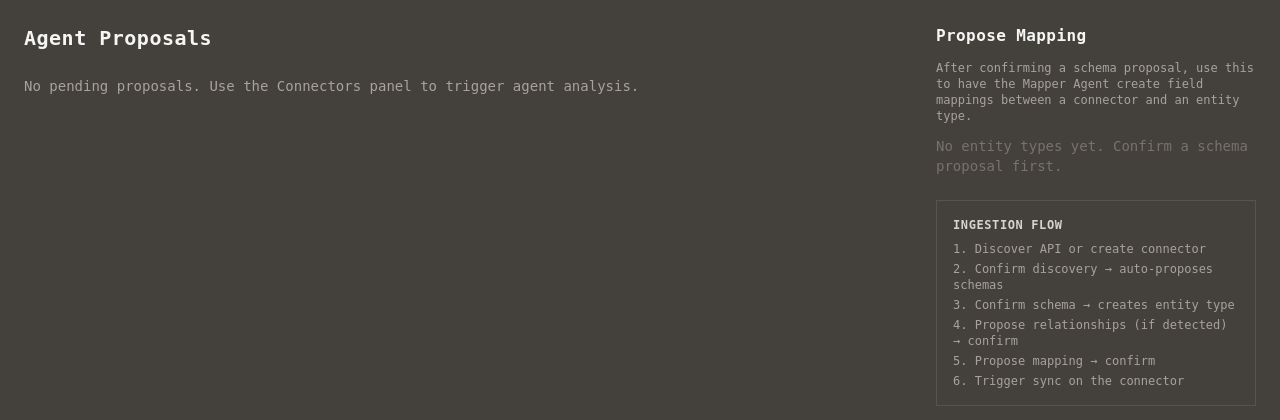
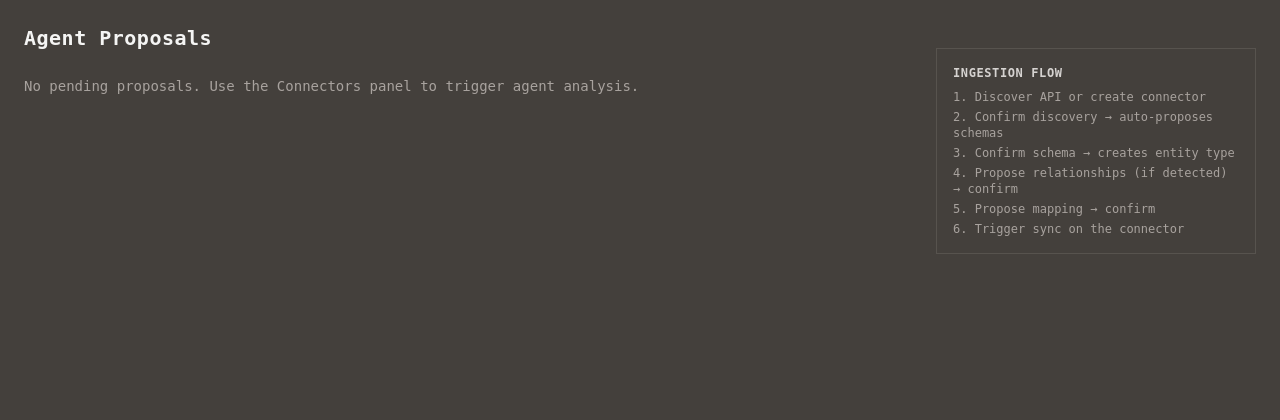
Before and after one commit to jwjacobson/bellona, a Python web app: template templates/proposals/index.html in a window 1280 px wide. Shown: the part 61-481 px from the top of the page. Run offline with Jinja, Linux system fonts and the light colour scheme; the template is opened without the code that fills it, so the values that code supplies are empty; some libraries are stand-ins or nearby versions.

Commit message:
Remove extraneous forms from proposals page

```diff
--- a/templates/proposals/index.html
+++ b/templates/proposals/index.html
@@ -288,70 +288,8 @@
     {% endif %}
   </div>
 
-  <!-- Sidebar: Propose Mapping -->
+  <!-- Sidebar: Flow guide -->
   <div class="w-80 shrink-0">
-    <h2 class="text-base font-bold tracking-wide text-stone-100 mb-3">Propose Mapping</h2>
-    <p class="text-xs text-stone-400 mb-3">
-      After confirming a schema proposal, use this to have the Mapper Agent create field mappings
-      between a connector and an entity type.
-    </p>
-    {% if entity_types and connectors %}
-    <form method="post" action="/ui/proposals/propose-mapping" class="space-y-3">
-      <div>
-        <label class="block text-xs text-stone-400 mb-1 uppercase tracking-wider">Connector *</label>
-        <select name="connector_id"
-                class="w-full bg-stone-800 border border-olive-900 text-stone-100 px-3 py-2 text-sm focus:outline-none focus:border-emerald-600">
-          {% for conn in connectors.values() %}
-          <option value="{{ conn.id }}">{{ conn.name }} ({{ conn.type }})</option>
-          {% endfor %}
-        </select>
-      </div>
-      <div>
-        <label class="block text-xs text-stone-400 mb-1 uppercase tracking-wider">Entity Type *</label>
-        <select name="entity_type_id"
-                class="w-full bg-stone-800 border border-olive-900 text-stone-100 px-3 py-2 text-sm focus:outline-none focus:border-emerald-600">
-          {% for et in entity_types %}
-          <option value="{{ et.id }}">{{ et.name }}</option>
-          {% endfor %}
-        </select>
-      </div>
-      <button type="submit"
-              class="w-full bg-emerald-700 hover:bg-emerald-600 text-white text-sm font-medium py-2 px-4 border border-emerald-600">
-        Propose Mapping
-      </button>
-    </form>
-    {% elif not entity_types %}
-    <p class="text-stone-500 text-sm">No entity types yet. Confirm a schema proposal first.</p>
-    {% else %}
-    <p class="text-stone-500 text-sm">No connectors yet. Create one in the <a href="/ui/connectors" class="text-emerald-600 hover:text-emerald-500">Connectors</a> panel.</p>
-    {% endif %}
-
-    {% if schema_proposals_with_signals %}
-    <h2 class="text-base font-bold tracking-wide text-stone-100 mb-3 mt-6">Propose Relationships</h2>
-    <p class="text-xs text-stone-400 mb-3">
-      Confirmed schemas with detected relationship signals. Run the Relationship Agent
-      to produce formal proposals.
-    </p>
-    <form method="post" action="/ui/proposals/propose-relationships" class="space-y-3">
-      <div>
-        <label class="block text-xs text-stone-400 mb-1 uppercase tracking-wider">Schema Proposal *</label>
-        <select name="schema_proposal_id"
-                class="w-full bg-stone-800 border border-olive-900 text-stone-100 px-3 py-2 text-sm focus:outline-none focus:border-emerald-600">
-          {% for sp in schema_proposals_with_signals %}
-          <option value="{{ sp.id }}">
-            {{ sp.content.get('entity_type_name', '—') }}
-            ({{ sp.content.get('potential_relationships') | length }} signal{{ 's' if sp.content.get('potential_relationships') | length != 1 }})
-          </option>
-          {% endfor %}
-        </select>
-      </div>
-      <button type="submit"
-              class="w-full bg-emerald-700 hover:bg-emerald-600 text-white text-sm font-medium py-2 px-4 border border-emerald-600">
-        Propose Relationships
-      </button>
-    </form>
-    {% endif %}
-
     <!-- Flow guide -->
     <div class="mt-6 border border-stone-600 p-4">
       <h3 class="text-xs font-bold text-stone-300 uppercase tracking-wider mb-2">Ingestion Flow</h3>
```
